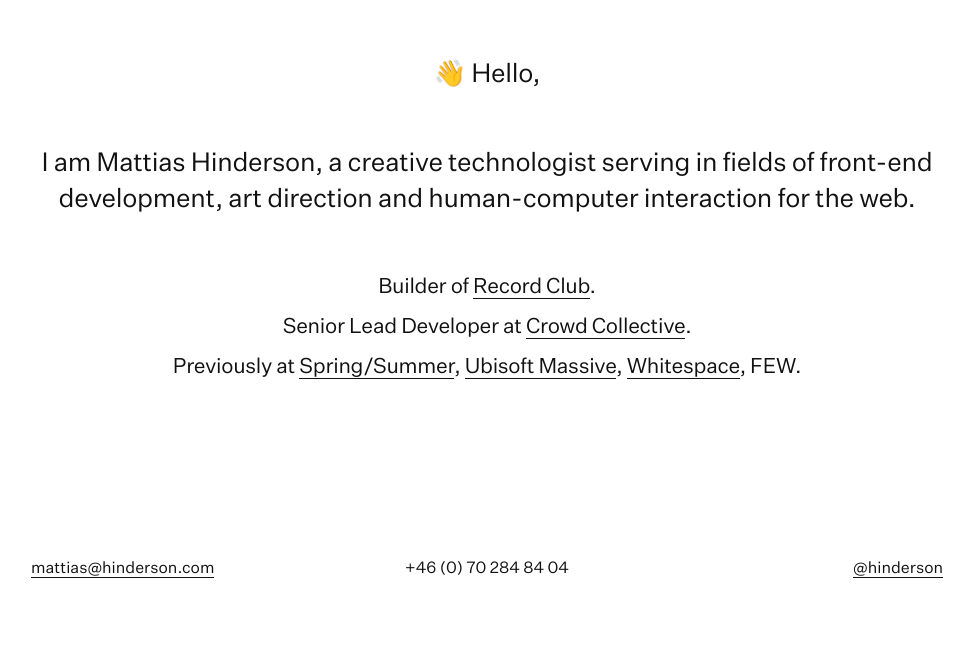
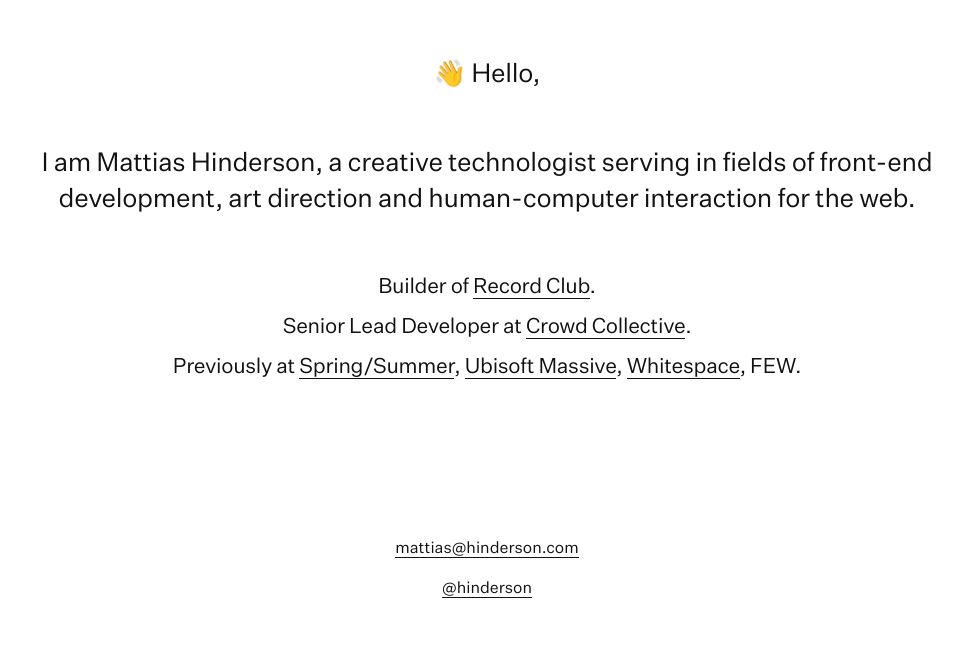
Before and after one commit to hinderson/hinderson_com, a plain HTML site: page index.html in a window 1280 px wide. Shown: the part 130-800 px from the top of the page, without its empty margins (153-1126 px from the left). Drawn offline with Linux system fonts and the light colour scheme.

Commit message:
fix: remove phone no

```diff
--- a/index.html
+++ b/index.html
@@ -113,22 +113,12 @@
       .site-footer li + li {
         margin-top: 0;
       }
-      @media screen and (min-width: 920px) {
-        .site-footer li:first-child {
-          text-align: left;
-        }
-        .site-footer li:last-child {
-          text-align: right;
-        }
+      .site-footer ul {
+        display: block;
+        text-align: center;
       }
-      @media screen and (max-width: 920px) {
-        .site-footer ul {
-          display: block;
-          text-align: center;
-        }
-        .site-footer li + li {
-          margin-top: 12px;
-        }
+      .site-footer li + li {
+        margin-top: 12px;
       }
       @media screen and (max-width: 540px) {
         .site-canvas {
@@ -183,7 +173,6 @@
           <li itemprop="email">
             <a href="mailto:mattias@hinderson.com">mattias@hinderson.com</a>
           </li>
-          <li itemprop="telephone">+46 (0) 70 284 84 04</li>
           <li>
             <a href="https://twitter.com/hinderson">@hinderson</a>
           </li>
```
